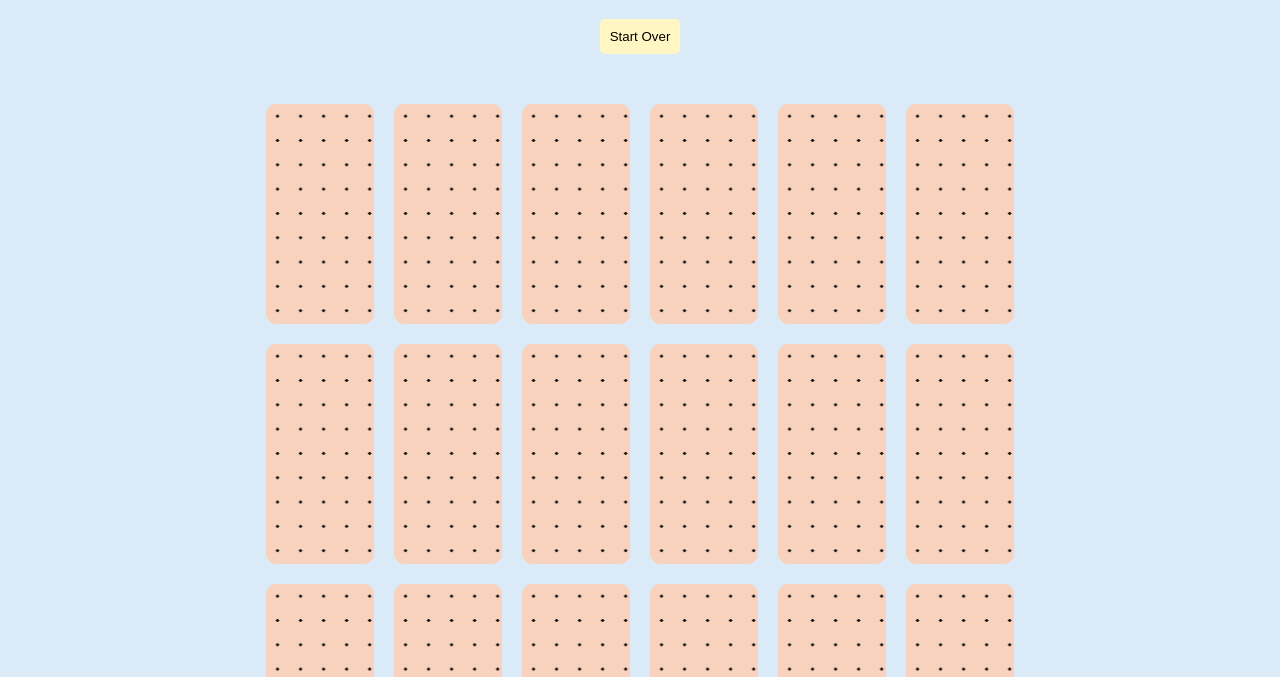
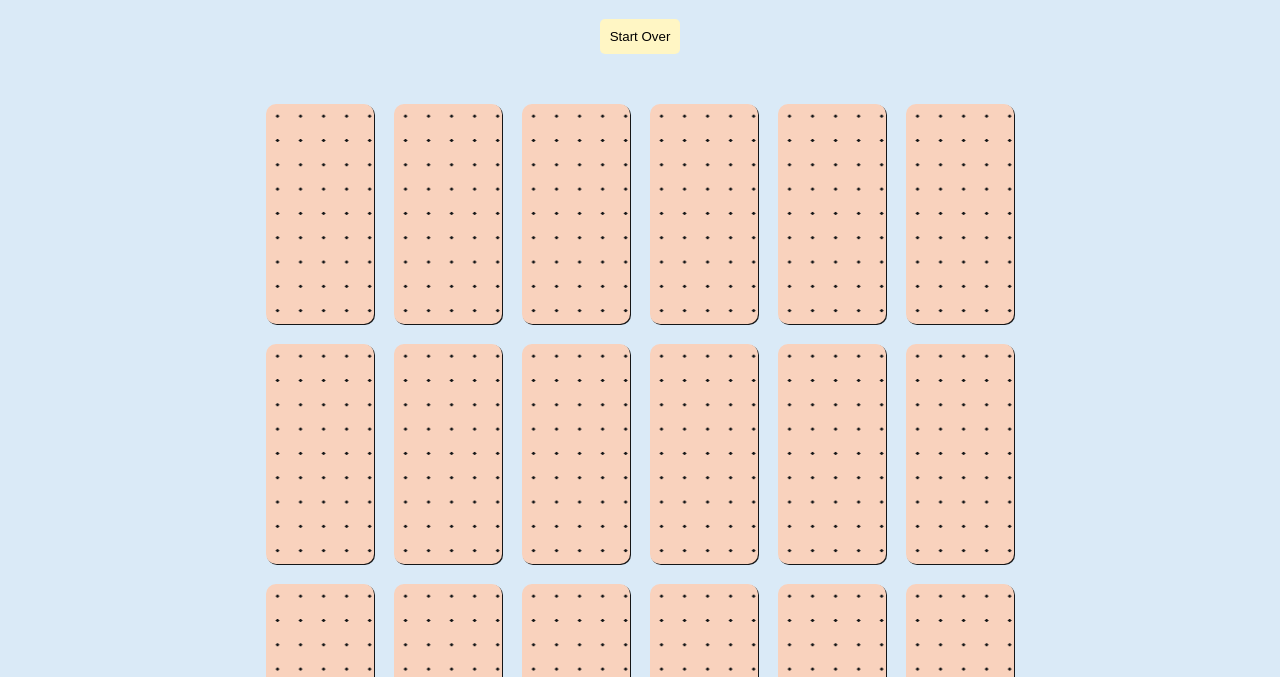
Before and after one commit to WebAhead12/Memory-Game, a React app: page / in a window 1280 px wide. Shown: the part 123-800 px from the top of the page. Built offline with nearby package versions, Linux system fonts and the light colour scheme.

Commit message:
shadow fixed

```diff
--- a/src/components/cards/card/style.css
+++ b/src/components/cards/card/style.css
@@ -8,4 +8,5 @@
   background-image: radial-gradient(rgb(0, 0, 0) 1.6px, #fdd0b7 1.6px);
   background-size: 1.8vw 1.9vw;
   border-radius: 10px;
+  box-shadow: 1px 1px;
 }
```
